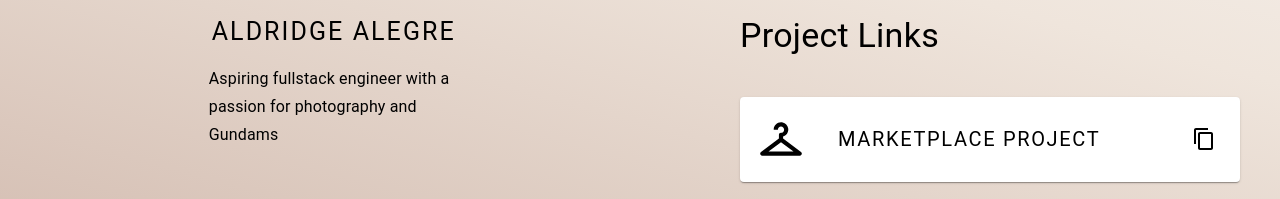
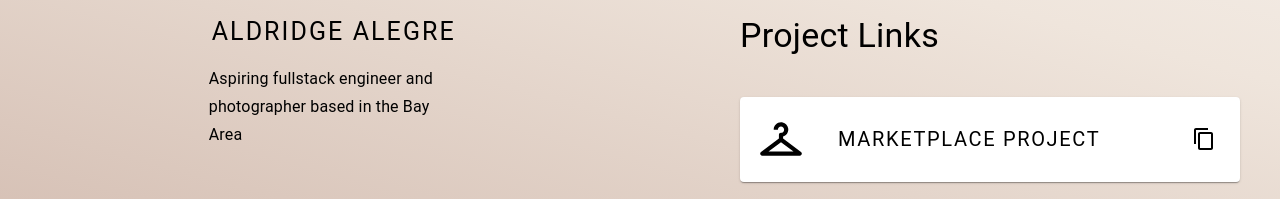
Before and after one commit to alalegre/digitalnest_assessment, a React (Vite) app: page / in a window 1280 px wide. Shown: the part 508-707 px from the top of the page. Built offline with nearby package versions, Linux system fonts and the light colour scheme.

Commit message:
Update short bio

```diff
--- a/src/components/Info.jsx
+++ b/src/components/Info.jsx
@@ -41,7 +41,7 @@ export const Info = () => {
                     variant='subtitle1'
                     sx={{maxWidth: 250, font: font, color: isLight ? 'black' : 'white'}}
                 >
-                    Aspiring fullstack engineer with a passion for photography and Gundams
+                    Aspiring fullstack engineer and photographer based in the Bay Area
                 </Typography>
             </Box>
         </Grid>
```
